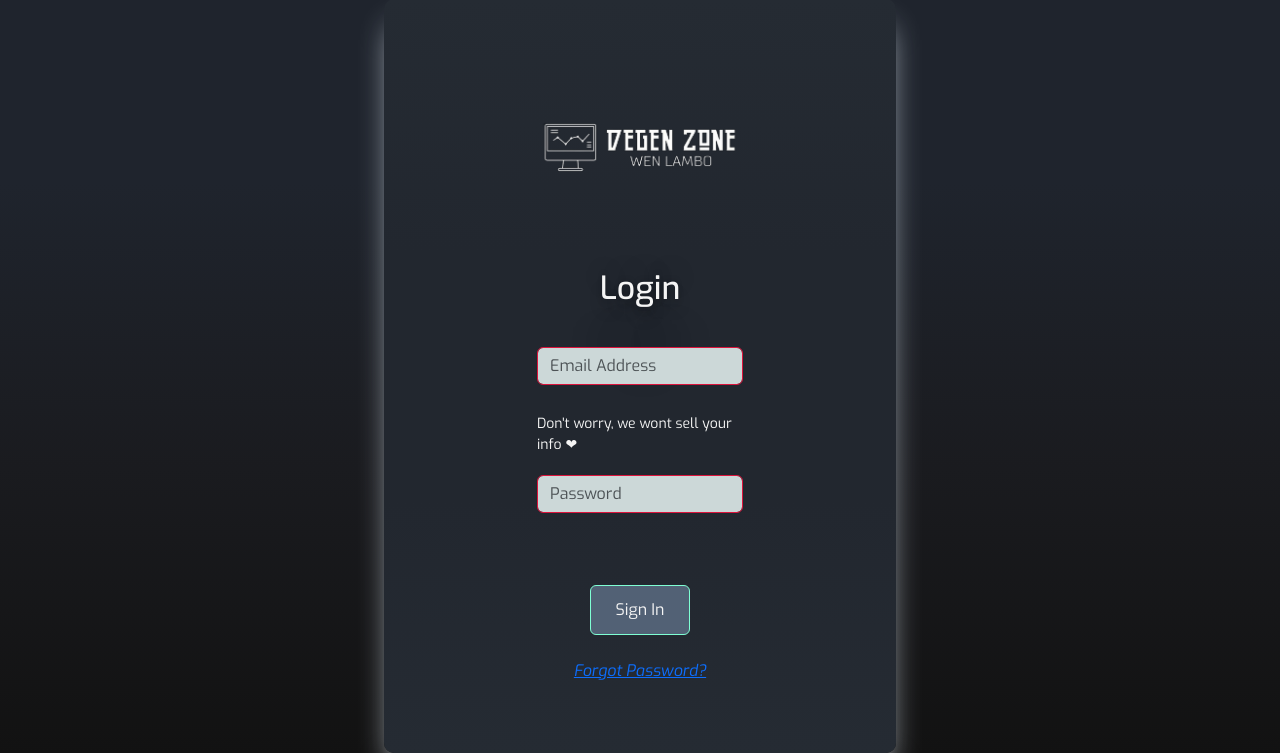
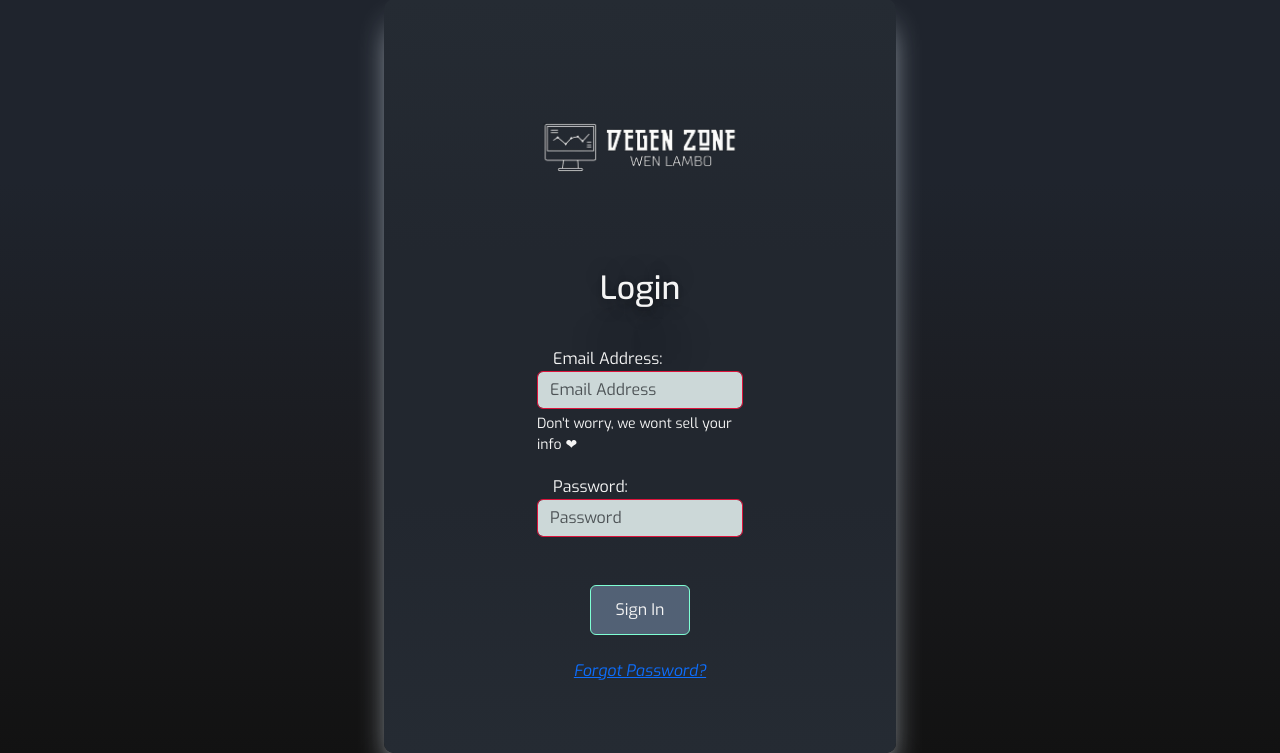
Before and after one commit to omargonz01/Crypto-Price-Alert-Project, a Flask app: page /login in a window 1280 px wide. Shown: the part 101-854 px from the top of the page. Run offline with Flask 3, Linux system fonts and the light colour scheme; some libraries are stand-ins or nearby versions.

Commit message:
edit form and add checkmark and x to input field

```diff
--- a/app/blueprints/auth/auth_templates/login.html
+++ b/app/blueprints/auth/auth_templates/login.html
@@ -16,13 +16,13 @@
     <form method="POST" class="w-50 mx-auto">
         {{ form.hidden_tag() }}
         <div class="mb-3">
-            <input id="email" type="email" class='form-control' placeholder="Email Address" required>
-            <label for="email"></label>
+            {{ form.email.label}}
+            {{ form.email(class='form-control', placeholder="Email Address")}}
             <div id="emailHelp" class="form-text">Don't worry, we wont sell your info ❤</div>
         </div>
         <div class="mb-3">
-            <input id="password" type="password" class='form-control' placeholder='Password' required>
-            <label for="password"></label>
+            {{ form.password.label }}
+            {{ form.password(class='form-control', placeholder='Password')}}
         </div>
         {{ form.submit_btn(class='btn d-block mx-auto mt-5') }}
         <a id='resetPassword'  class="text-center d-block mt-4" href="{{ url_for('auth.reset_password') }}"><em>Forgot Password?</em></a>
--- a/app/blueprints/auth/forms.py
+++ b/app/blueprints/auth/forms.py
@@ -5,8 +5,8 @@ from flask import Flask, render_template, redirect, url_for, flash
 from wtforms import StringField, SubmitField
 
 class LoginForm(FlaskForm):
-    email = EmailField('Email Address: ', validators=[DataRequired()])
-    password = PasswordField('Password: ', validators=[DataRequired()])
+    email = EmailField('Email Address: ', validators=[DataRequired()], render_kw={"required": True})
+    password = PasswordField('Password: ', validators=[DataRequired()], render_kw={"required": True})
     submit_btn = SubmitField('Sign In')
 
 class SignupForm(FlaskForm):
--- a/app/static/styles/login.css
+++ b/app/static/styles/login.css
@@ -104,3 +104,14 @@ input:invalid {
 input:valid {
     border-color: aquamarine;
 }
+
+label {
+    display: block;
+    padding-left: 1rem;
+    &:has(+ input:user-invalid):after {
+        content: "❌";
+    }
+    &:has(+ input:user-valid):after {
+        content: "✅";
+    }
+}
```
